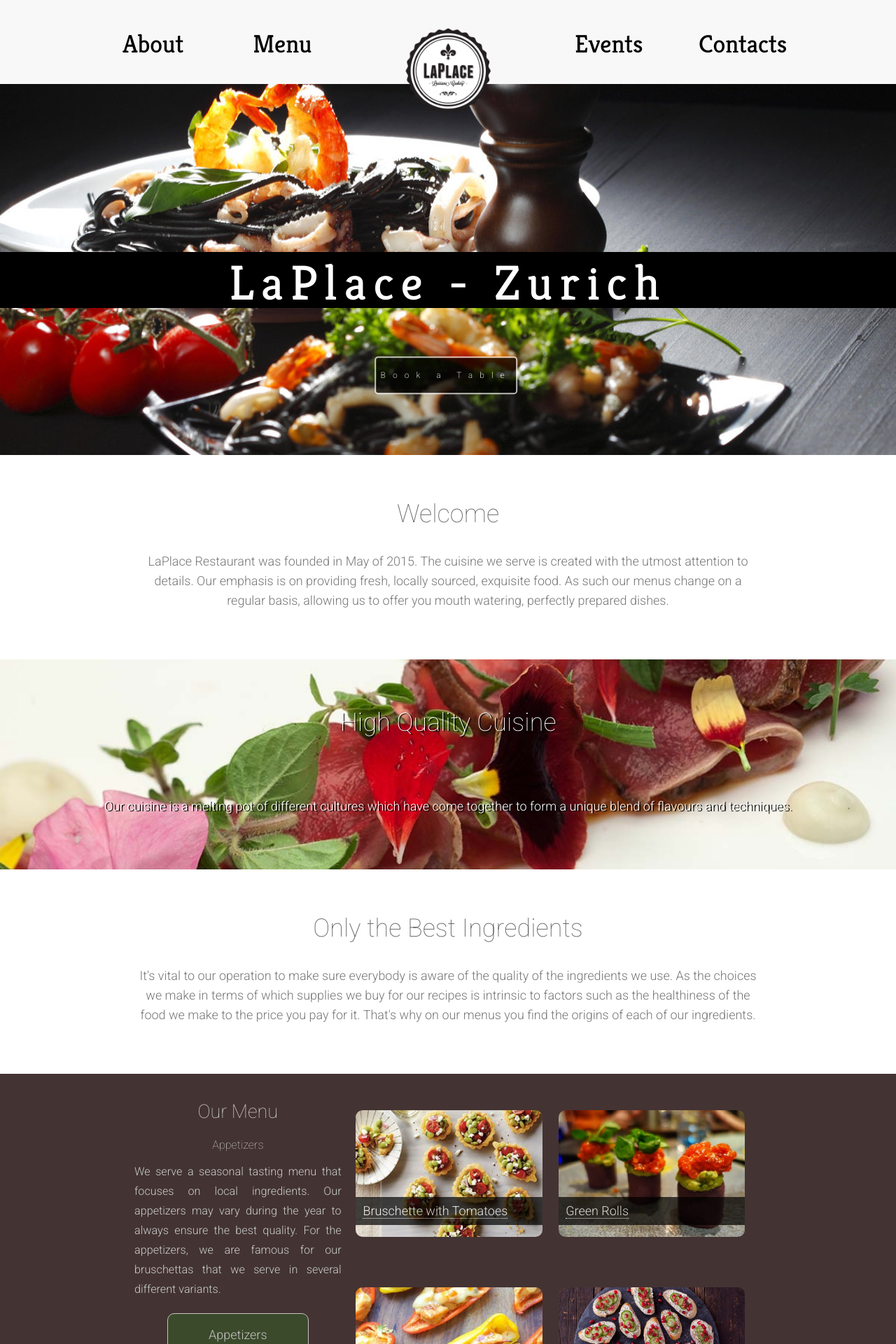
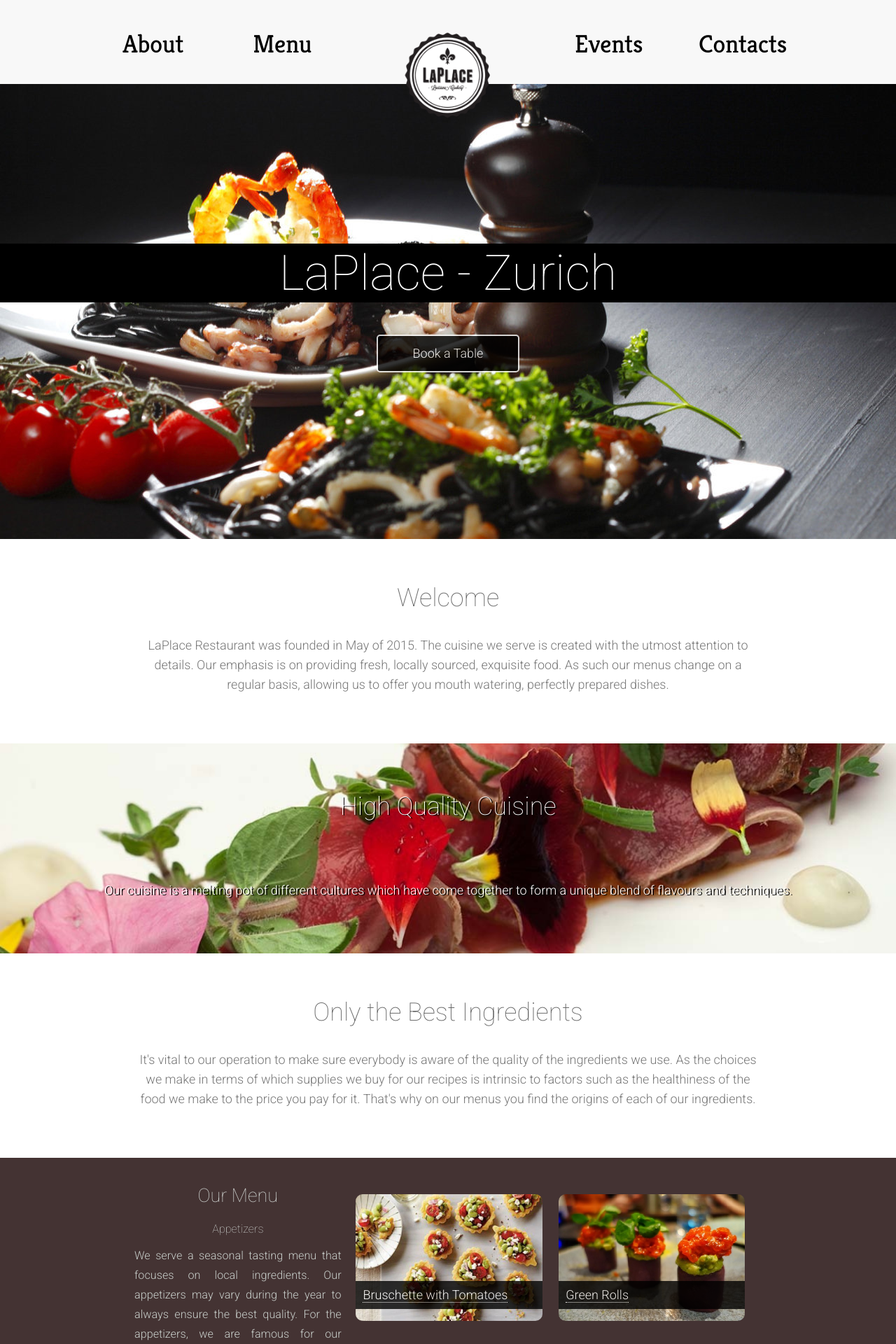
Before and after one commit to linusfessler/web-engineering, a PHP site: page / in a window 1280 px wide. Shown: the top 1920 px of the page at 70% size. Run offline with PHP 8.4, Linux system fonts and the light colour scheme.

Commit message:
Some changes

```diff
--- a/assets/css/style.css
+++ b/assets/css/style.css
@@ -110,11 +110,11 @@ width:90%;
 margin:40px auto;
 }
 #logo {
-  width:0 !important;
-  position: fixed;
-  top: 8%;
-  left: 45%;
-  transform: translate(-20%, -20%);
+  position: absolute;
+  top: 35%;
+  left: 50%;
+  transform: translate(-50%, 0);
+  width:130px;
   padding:0;
 }
 
@@ -128,39 +128,36 @@ margin:0 auto;
 }
 
 #headerWrapper {
+	position:relative;
     background: url("../../images/header.jpg") no-repeat center;
      background-size: cover;
     background-repeat: no-repeat;
     background-position: center;
     height: 650px;
     font-size: 70px;
-    letter-spacing: 10px;
     text-align: center;
 }
 #restourantName {
 width:100%;
-height:80px;
-position:absolute;
-top:45%;
+line-height:120%;
+position:relative;
+top:35%;
 left:0px;
 color:white;
 background-color:black;
- font: 1em Kreon;
 }
 #bookATable {
+position: absolute;
+top: 55%;
+transform: translate(-50%, 0);
 width:200px;
 height:50px;
 border: 2px solid white;
 border-radius:5px;
 background-color: black;
-opacity: 0.7;
-position:absolute;
-top:65%;
-left:45%;
-transform: translate(-20%, -20%);
+opacity: 0.8;
 color:white;
-font-size:12px;
-text-decoration:none;
+font-size:18px;
 line-height:50px;
 }
 
@@ -250,7 +247,7 @@ border-radius:10px;
 .sectionName {
 height:40px;
 background-color:black;
-opacity: 0.7;
+opacity: 0.8;
 position:relative;
 bottom:65px;
 padding: 0 10px;
@@ -270,7 +267,7 @@ width:200px;
 height:60px;
 border: 1px solid white;
 border-radius:10px;
-opacity:0.7;
+opacity:0.8;
 display:block;
 text-align:center;
 color:white;
@@ -376,15 +373,13 @@ background-color:#365529;
 
 .book-a-table {
     background-image: url(../../images/book-table.jpg);
-    height:450px;
     background-position: center;
 }
 
 .book-a-table-form-container {
-    width: 40%;
-    height:440px;
+    width: 500px;
     margin: 0 auto;
-    padding-top: 10px;;
+	padding: 50px 0;
     background-color: rgba(0, 0, 0, 0.5);
 }
 
@@ -407,7 +402,7 @@ background-color:#365529;
 
 .book-a-table-form textarea {
 	width: 100%;
-	height: 130px;
+	height: 220px;
 	margin-top: 16px;
 	border: 1px solid #dddddd;
 	border-radius: 5px;
@@ -459,7 +454,8 @@ background-color:#365529;
     -webkit-column-count: 2;
     -moz-column-count: 2;
     column-count: 2;
-    width: 60%;
-    margin:100px auto;
+	text-align: left;
+    width: 600px;
+    margin: 100px auto;
     color: #777777;
 }
--- a/index.html
+++ b/index.html
@@ -12,15 +12,16 @@
 
 
 	<body>
+		<div style="height: 120px"></div>
 		<!-- Header -->
-		  <div id="menuWrapper">
+	  <div id="menuWrapper">
+		<div id="logo"><a href="index.html">
+			<img src="images/logo.png" alt="" width="100%">
+		</a></div>
         <ul id="nav">
             <div id="menuelements">
                 <li><a href="#first">About</a></li>
                 <li class="leftMenuLink"><a href="#menu">Menu</a></li>
-                <li id="logo"><a href="index.html">
-                    <img src="images/logo.png" alt="" width="130">
-                </a></li>
                 <li class="rightMenuLink"><a href="#events">Events</a></li>
                 <li><a href="#contacts">Contacts</a></li>
             </div>
```
